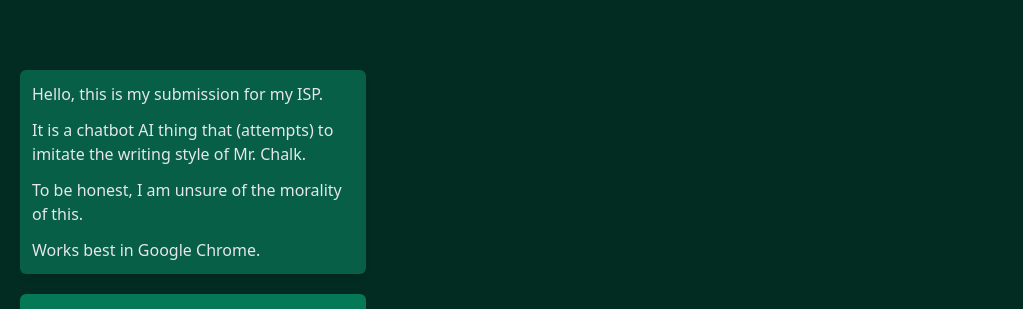
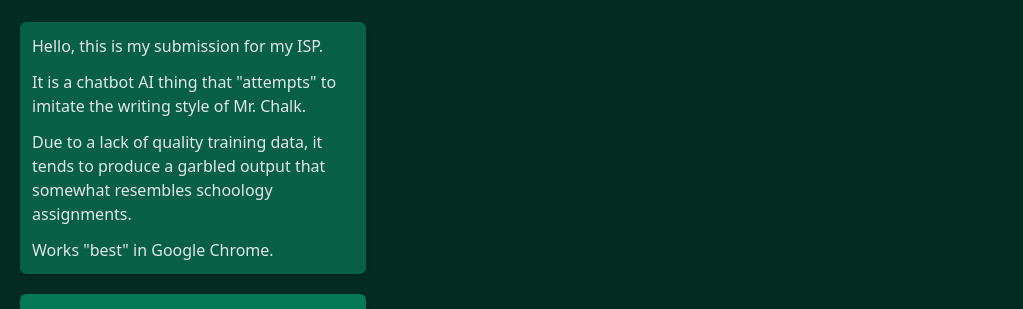
Before and after one commit to lopatoj/chalkgpt, a Next.js app: page / in a window 1280 px wide. Both pictures are taken after a click on the button "Click here to show information.". Shown: the part 393-702 px from the top of the page, without its empty margins (0-1023 px from the left). Built offline with nearby package versions, Linux system fonts and the light colour scheme; no server answers.

Commit message:
fghhfghgdf

```diff
--- a/pages/api/openai/config.js
+++ b/pages/api/openai/config.js
@@ -1,7 +1,8 @@
 const { Configuration, OpenAIApi } = require("openai");
 
 const configuration = new Configuration({
-  apiKey: "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",
+  model: "ft-fckZczTEDsyfcBzaFjSaIk0K",
+  apiKey: process.env.OPENAI_API_KEY,
 });
 
 delete configuration.baseOptions.headers['User-Agent'];
--- a/pages/index.js
+++ b/pages/index.js
@@ -52,9 +52,9 @@ export default function Home() {
       <div class="fixed bottom-0 w-min p-5">
         <div class={`rounded-md p-3 bg-emerald-800 transition-all shadow-md ${info ? "opacity-100" : "opacity-0"}`}>
           <p class="text-md text-gray-200 transition-all">Hello, this is my submission for my ISP.</p>
-          <p class="text-md text-gray-200 mt-3 transition-all">It is a chatbot AI thing that {"(attempts)"} to imitate the writing style of Mr. Chalk.</p>
-          <p class="text-md text-gray-200 mt-3 transition-all">To be honest, I am unsure of the morality of this.</p>
-          <p class="text-md text-gray-200 mt-3 transition-all">Works best in Google Chrome.</p>
+          <p class="text-md text-gray-200 mt-3 transition-all">It is a chatbot AI thing that "attempts" to imitate the writing style of Mr. Chalk.</p>
+          <p class="text-md text-gray-200 mt-3 transition-all">Due to a lack of quality training data, it tends to produce a garbled output that somewhat resembles schoology assignments.</p>
+          <p class="text-md text-gray-200 mt-3 transition-all">Works "best" in Google Chrome.</p>
         </div>
         <div class="p-4 mt-5 bg-emerald-700 text-white shadow-md w-min rounded-md none transition-all">
           <h1 class="text-2xl w-max font-bold">ChalkGPT by Justin Lopato</h1>
```
